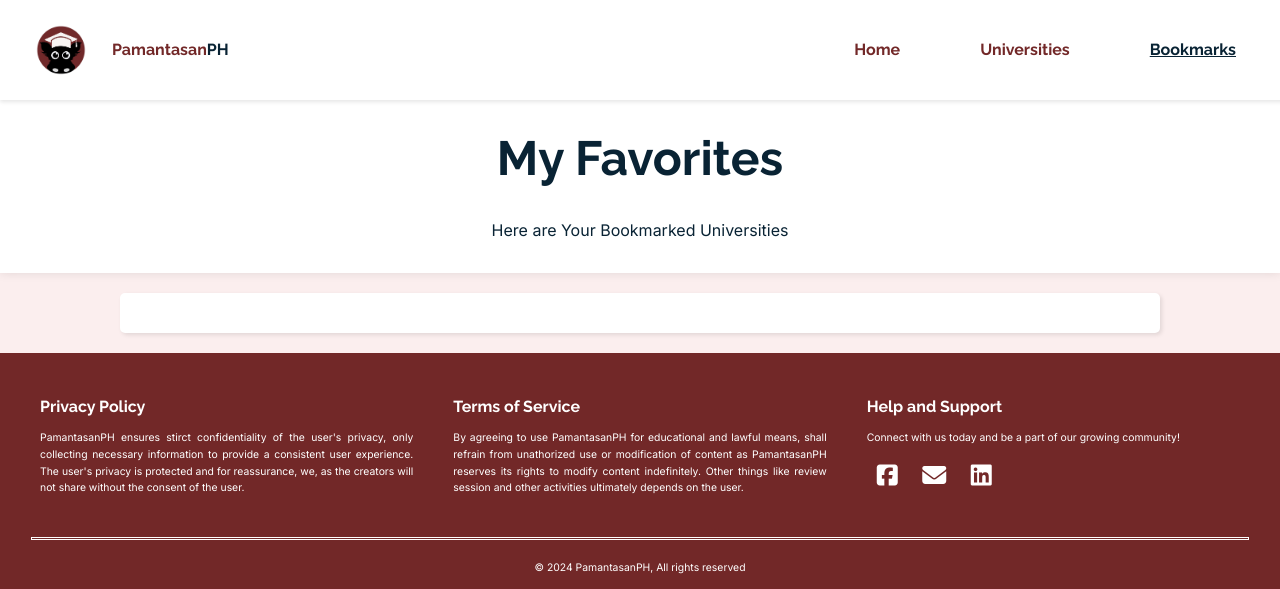
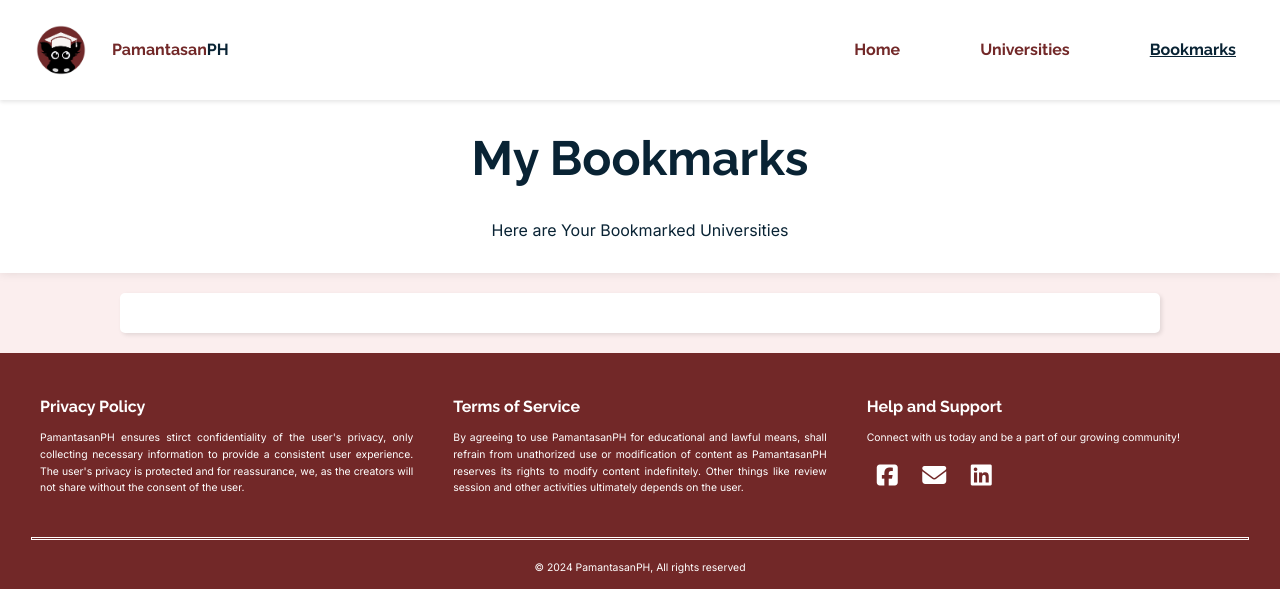
Before and after one commit to specialgrade/PamantasanPH, a Python web app: template src/templates/bookmarks.html in a window 1280 px wide. Shown: the top 589 px of the page. Run offline with Jinja, Linux system fonts and the light colour scheme; the template is opened without the code that fills it, so the values that code supplies are empty.

Commit message:
Update bookmarks.html

```diff
--- a/src/templates/bookmarks.html
+++ b/src/templates/bookmarks.html
@@ -28,7 +28,7 @@
     </header>
 
     <div class="heading-container">
-        <h1 class="dynamic-heading">My Favorites</h1>
+        <h1 class="dynamic-heading">My Bookmarks</h1>
         <p>Here are Your Bookmarked Universities</p>
     </div>
 
```
